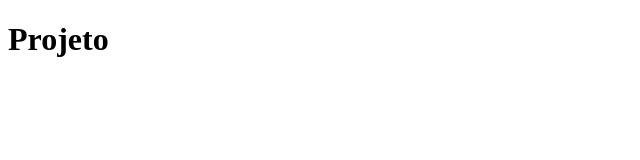
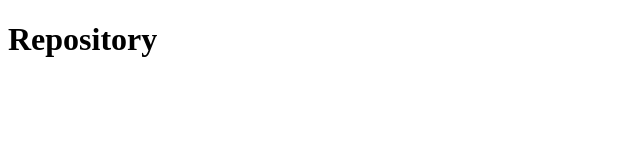
Before and after one commit to JuniorMathias/ReactJs-Hooks, a React (Create React App) app: page /repositorio/1 in a window 1280 px wide. Shown: the top 160 px of the page, without its empty margins (0-640 px from the left). Built offline with nearby package versions, Linux system fonts and the light colour scheme.

Commit message:
setting the routes and pages

```diff
--- a/package.json
+++ b/package.json
@@ -8,6 +8,7 @@
     "@testing-library/user-event": "^13.5.0",
     "react": "^18.2.0",
     "react-dom": "^18.2.0",
+    "react-router-dom": "^5.2.0",
     "react-scripts": "5.0.1",
     "web-vitals": "^2.1.4"
   },
--- a/src/App.js
+++ b/src/App.js
@@ -1,9 +1,12 @@
 import React from 'react';
+
+import Routes from './routes';
+
 function App() {
   return (
-    <div className="App">
-      <h1>Projeto </h1>
-    </div>
+    <>
+    <Routes/>
+    </>
   );
 }
 
--- /dev/null
+++ b/src/pages/Main/index.js
@@ -0,0 +1,9 @@
+import React from 'react';
+
+export default function Main() {
+  return (
+    <div >
+      <h1>Main </h1>
+    </div>
+  );
+}
--- /dev/null
+++ b/src/pages/Repository/index.js
@@ -0,0 +1,9 @@
+import React from 'react';
+
+export default function Repository() {
+  return (
+    <div >
+      <h1>Repository </h1>
+    </div>
+  );
+}
--- /dev/null
+++ b/src/routes.js
@@ -0,0 +1,16 @@
+import React from 'react';
+import {BrowserRouter, Switch, Route} from 'react-router-dom';
+
+import Main from './pages/Main';
+import Repository from './pages/Repository';
+
+export default function Routes(){
+  return(
+    <BrowserRouter>
+      <Switch>
+        <Route exact path="/" component={Main} />
+        <Route exact path="/repositorio/:repositorio" component={Repository} />
+      </Switch>
+    </BrowserRouter>
+  );
+}
```
Also changed, not shown: src/pages/Repository/styles.js (added, +10 -0 lines), src/pages/Main/styles.js (added), 1 other file (tests, documents, lock files or other folders).
